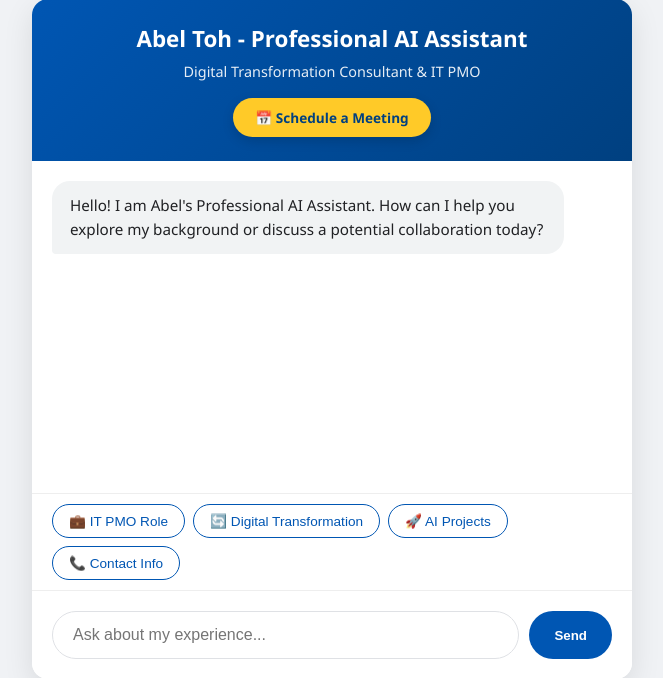
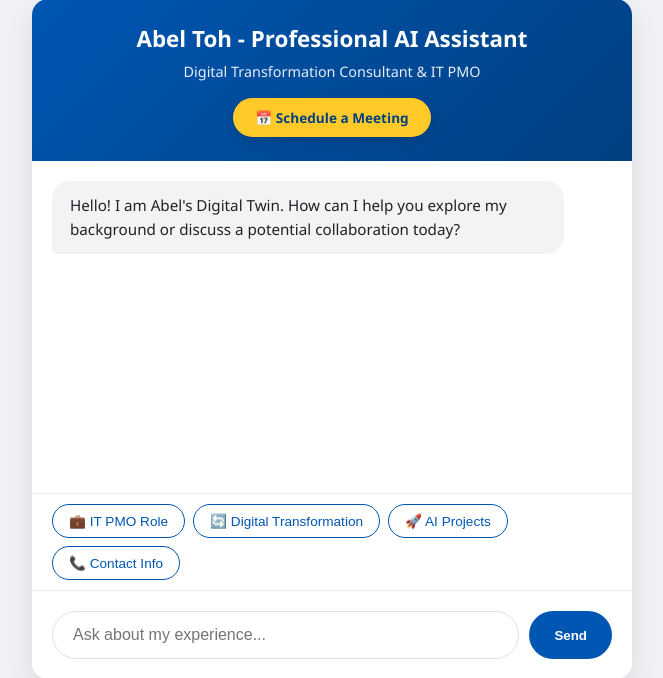
Before and after one commit to Abel-lab-dot/Personal-Agentic-AI, a Flask app: page / in a window 1280 px wide. Shown: the part 61-739 px from the top of the page, without its empty margins (308-971 px from the left). Run offline with Flask 3, Linux system fonts and the light colour scheme.

Commit message:
index.html

```diff
--- a/templates/index.html
+++ b/templates/index.html
@@ -156,7 +156,7 @@
 
         <div class="chat-box" id="chat-box">
             <div class="message bot">
-                Hello! I am Abel's Professional AI Assistant. How can I help you explore my background or discuss a potential collaboration today?
+                Hello! I am Abel's Digital Twin. How can I help you explore my background or discuss a potential collaboration today?
             </div>
         </div>
 
```
